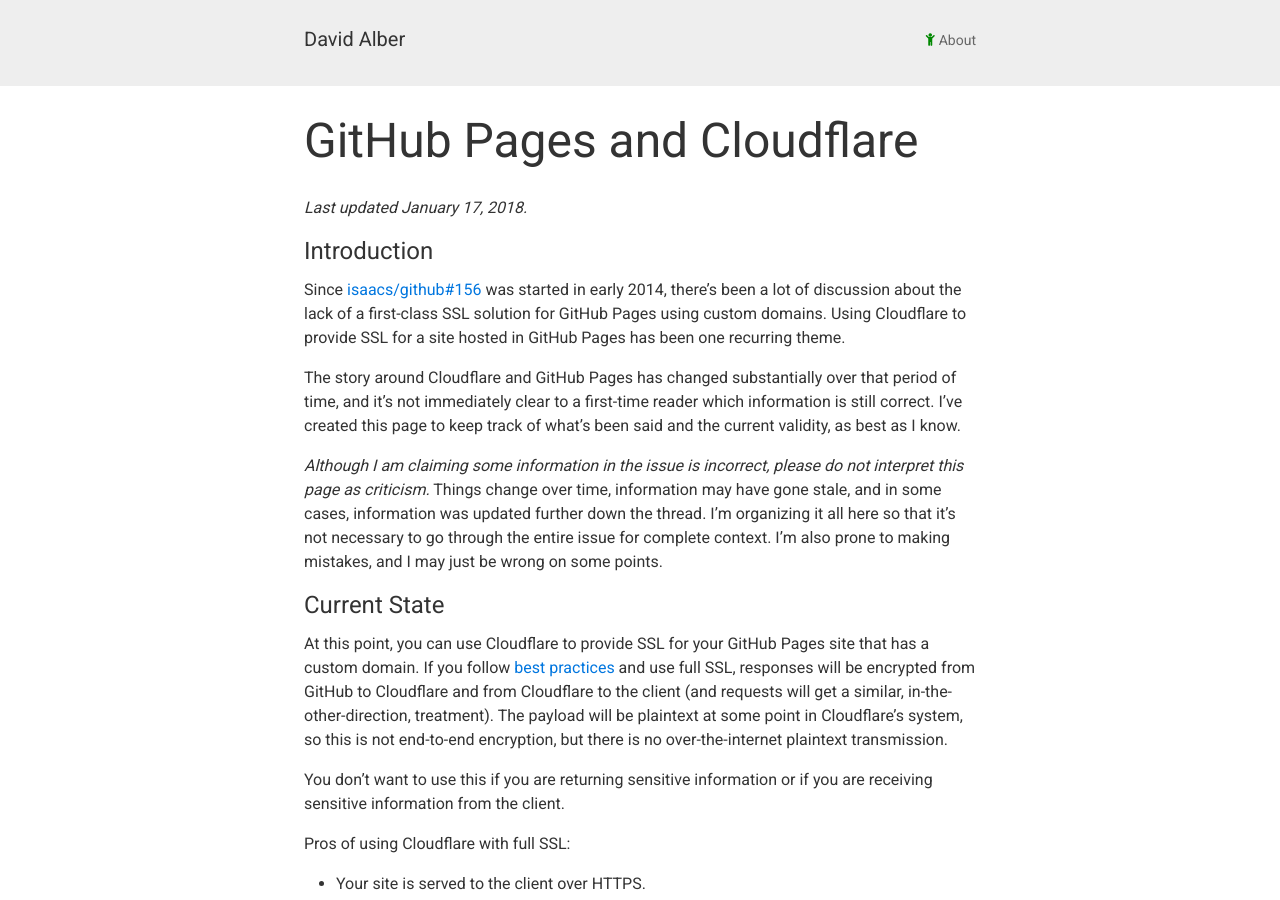
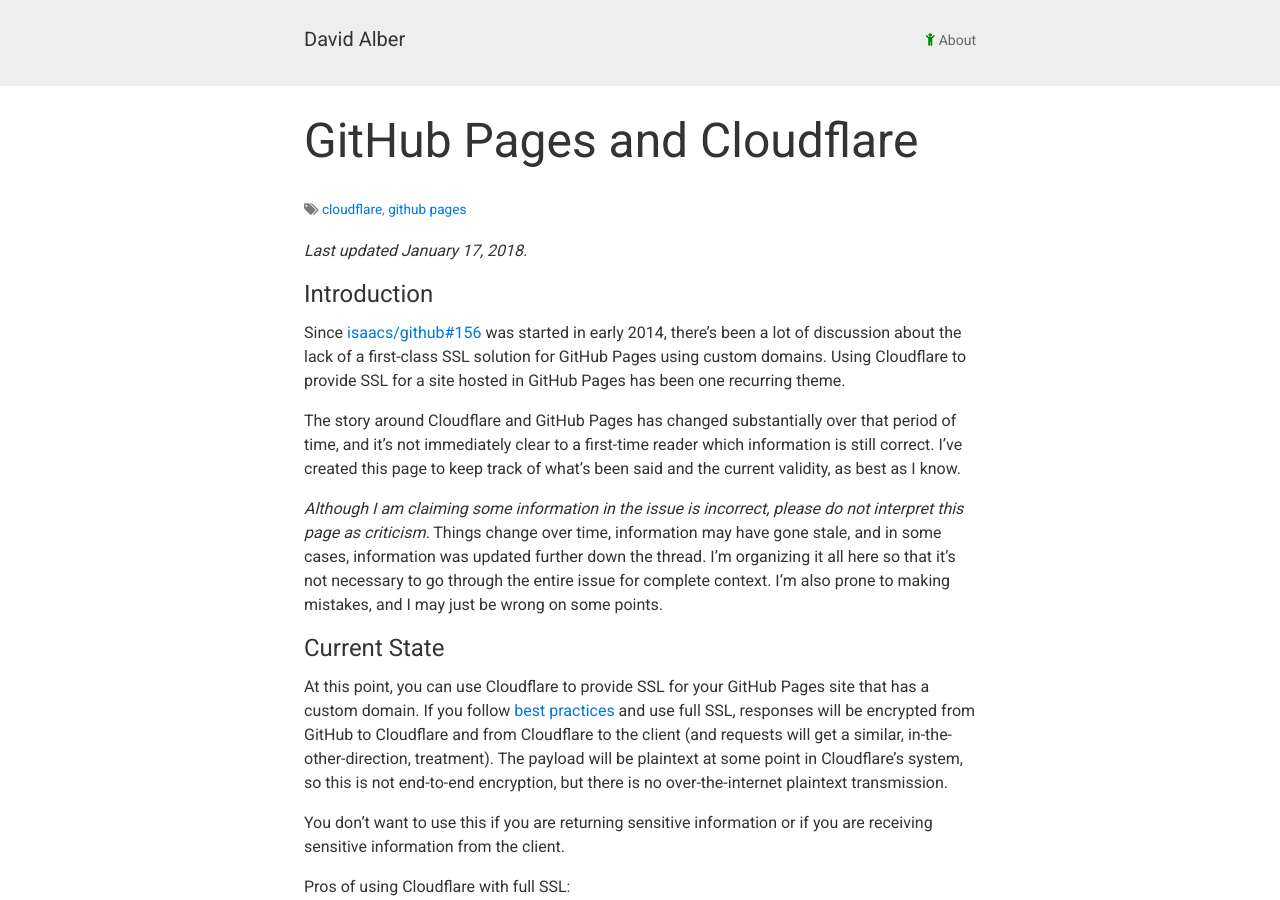
Before and after one commit to davidalber/davidalber.github.io, a Jekyll site: the page built from github-pages-and-cloudflare.md, in a window 1280 px wide and 900 px high. Built offline with Jekyll 4.4.1, drawn with Linux system fonts in a browser that asks for light colours.

Commit message:
Adding tags to page

```diff
--- a/github-pages-and-cloudflare.md
+++ b/github-pages-and-cloudflare.md
@@ -2,6 +2,7 @@
 layout: page
 title: GitHub Pages and Cloudflare
 permalink: /github-pages-and-cloudflare/
+tags: [cloudflare, github pages]
 ---
 _Last updated January 17, 2018._
 
```
